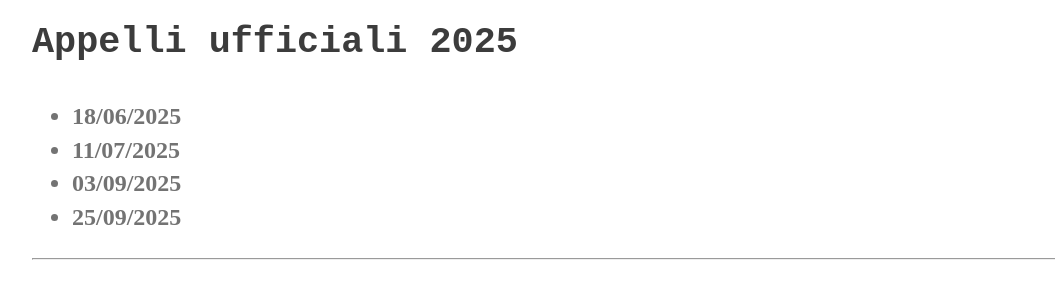
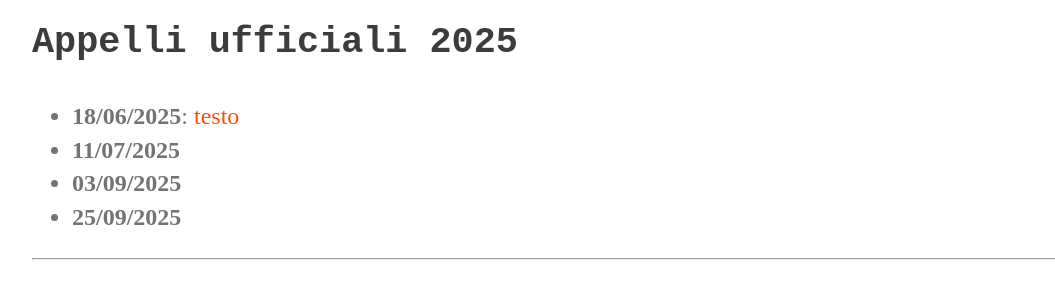
Before and after one commit to perceivelab/ml-mz-2025, a Jekyll site: the page built from index.md, in a window 1280 px wide and 900 px high, scrolled down 1239 px. Shown: the part 157-454 px from the top of the window, without its empty margins (96-1151 px from the left). Built offline with Jekyll 4.4.1, drawn with Linux system fonts in a browser that asks for light colours; our own code applies the rules of GitHub Pages for plain Markdown files.

Commit message:
Aggiunto testo compito

```diff
--- a/index.md
+++ b/index.md
@@ -32,7 +32,7 @@ L'esame consiste in due fasi:
 Le specifiche del progetto verranno assegnate il giorno dell'appello d'esame, e la discussione avverrà il giorno successivo, contestualmente all'esame orale.
 
 ### Appelli ufficiali 2025
-- **18/06/2025**
+- **18/06/2025**: [testo](https://studentiunict-my.sharepoint.com/:b:/g/personal/simone_palazzo_unict_it/EUf8kxKST1pAqirR9iNFoFUB3UrCyAiErPF6OWTrm2FR6A?e=ds00bw)
 - **11/07/2025**
 - **03/09/2025**
 - **25/09/2025**
```
